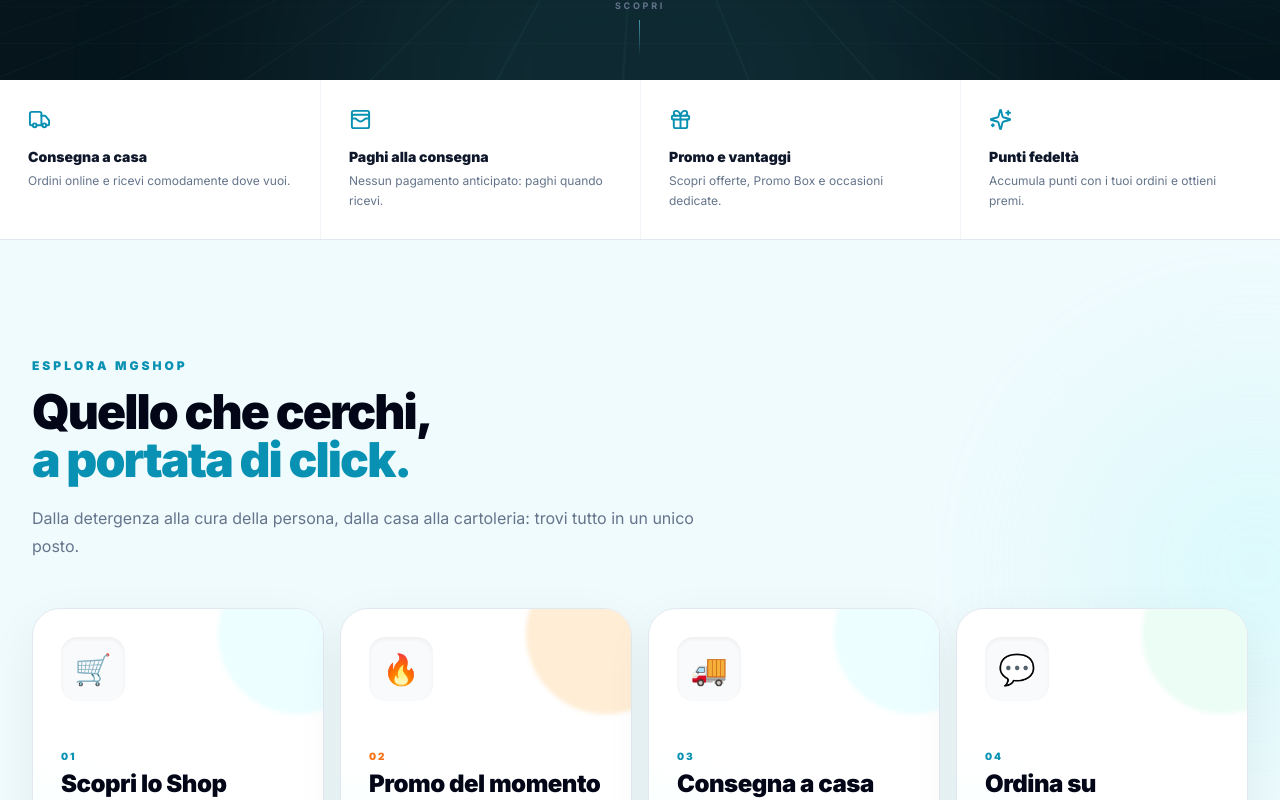
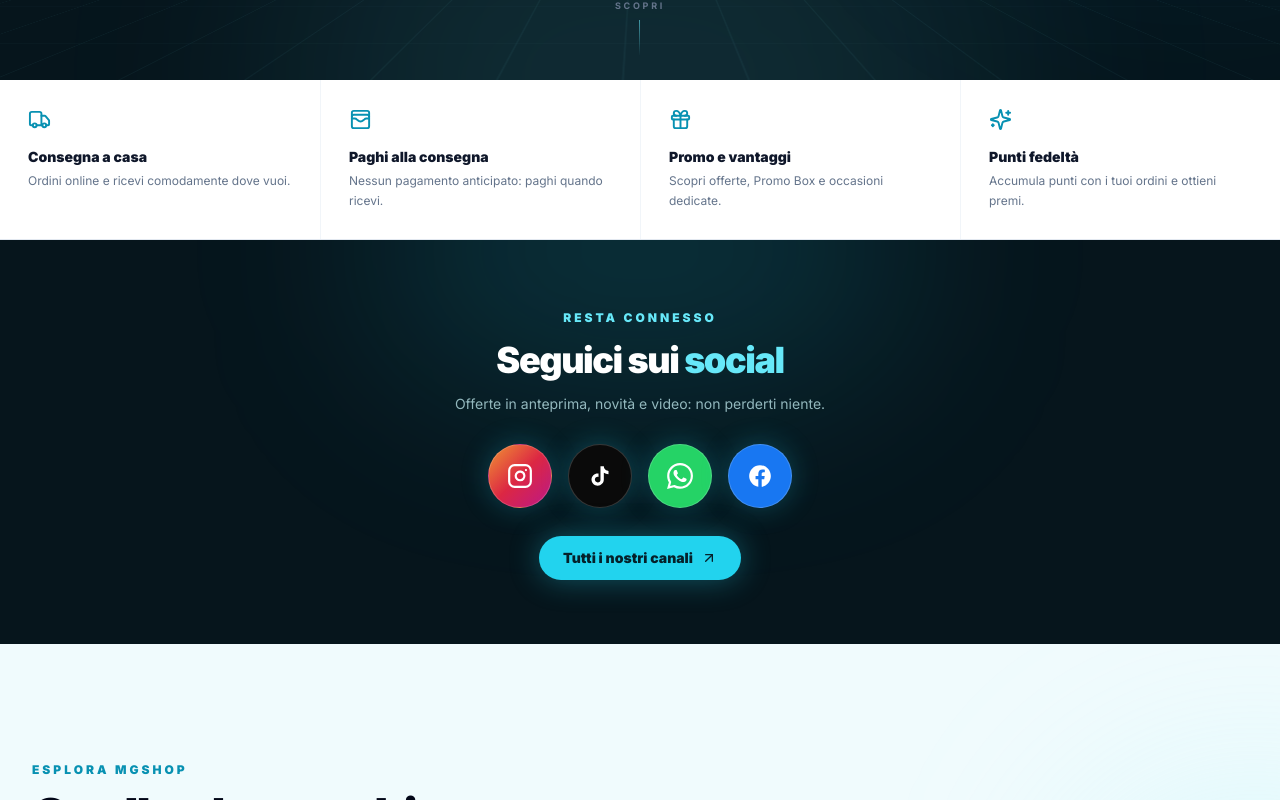
Before and after one commit to aureliomary2402-coder/mgshop-casa, a Next.js app: page / in a window 1280 px wide. Shown: the part 740-1540 px from the top of the page. Built offline with nearby package versions, Linux system fonts and the light colour scheme; no server answers.

Commit message:
Home: sezione Seguici sui social sotto la hero

```diff
--- a/app/page.tsx
+++ b/app/page.tsx
@@ -2,6 +2,7 @@
 
 import Link from "next/link";
 import Image from "next/image";
+import { SocialSection } from "@/components/shop/social-section";
 import {
   ArrowRight,
   Check,
@@ -322,6 +323,8 @@ export default function HomePage() {
       {/* =========================================================
           CATEGORIE
       ========================================================= */}
+      <SocialSection />
+
       <section className="relative overflow-hidden px-5 py-20 sm:px-8 sm:py-28">
 
         <div className="pointer-events-none absolute right-[-150px] top-[20%] h-[350px] w-[350px] rounded-full bg-cyan-200/30 blur-[100px]" />
--- /dev/null
+++ b/components/shop/social-section.tsx
@@ -0,0 +1,41 @@
+import Link from 'next/link'
+import { ArrowUpRight } from 'lucide-react'
+import { SOCIAL_LINKS, InstagramIcon, TikTokIcon, WhatsAppIcon, FacebookIcon } from '@/components/shop/social-icons'
+
+const ITEMS = [
+  { name: 'Instagram', href: SOCIAL_LINKS.instagram, Icon: InstagramIcon, bg: 'linear-gradient(135deg,#f09433,#dc2743,#bc1888)' },
+  { name: 'TikTok', href: SOCIAL_LINKS.tiktok, Icon: TikTokIcon, bg: '#0a0a0a' },
+  { name: 'WhatsApp', href: SOCIAL_LINKS.whatsapp, Icon: WhatsAppIcon, bg: '#25d366' },
+  { name: 'Facebook', href: SOCIAL_LINKS.facebook, Icon: FacebookIcon, bg: '#1877F2' },
+]
+
+export function SocialSection() {
+  return (
+    <section className="relative overflow-hidden bg-[#06151c] px-5 py-12 sm:px-8 sm:py-16">
+      <div className="pointer-events-none absolute left-1/2 top-[-120px] h-[260px] w-[520px] -translate-x-1/2 rounded-full bg-cyan-400/15 blur-[100px]" />
+      <div className="relative mx-auto max-w-3xl text-center">
+        <span className="text-xs font-black uppercase tracking-[.25em] text-cyan-300">Resta connesso</span>
+        <h2 className="mt-3 text-3xl font-black tracking-[-.04em] text-white sm:text-4xl">
+          Seguici sui <span className="text-cyan-300">social</span>
+        </h2>
+        <p className="mt-3 text-sm leading-6 text-cyan-100/70">
+          Offerte in anteprima, novità e video: non perderti niente.
+        </p>
+        <div className="mt-7 flex items-center justify-center gap-4">
+          {ITEMS.map(({ name, href, Icon, bg }) => (
+            <a key={name} href={href} target="_blank" rel="noopener noreferrer" aria-label={name}
+              className="flex h-14 w-14 items-center justify-center rounded-full text-white transition-transform hover:scale-110 active:scale-95 sm:h-16 sm:w-16"
+              style={{ background: bg, border: '1px solid rgba(255,255,255,.18)', boxShadow: '0 0 28px rgba(34,211,238,.25)' }}>
+              <Icon size={26} />
+            </a>
+          ))}
+        </div>
+        <Link href="/social"
+          className="mt-7 inline-flex items-center gap-2 rounded-full bg-cyan-400 px-6 py-3 text-sm font-black text-[#05212a] transition-transform hover:scale-105 active:scale-95"
+          style={{ boxShadow: '0 0 30px rgba(34,211,238,.35)' }}>
+          Tutti i nostri canali <ArrowUpRight size={16} />
+        </Link>
+      </div>
+    </section>
+  )
+}
```
